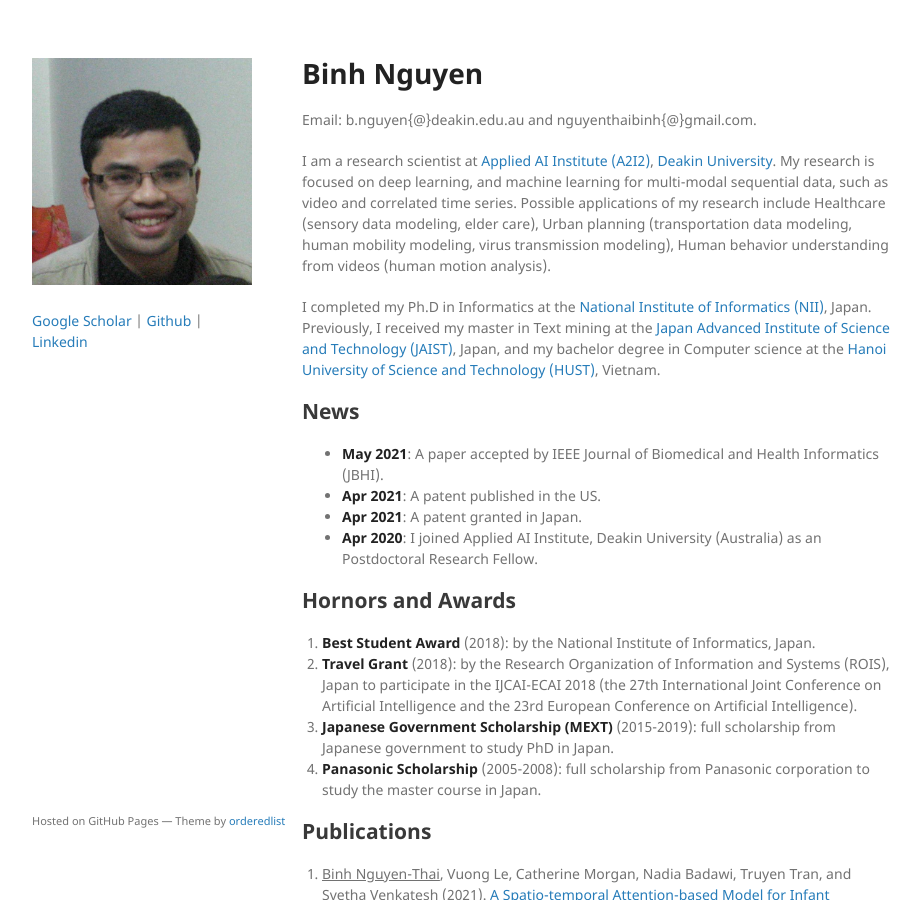
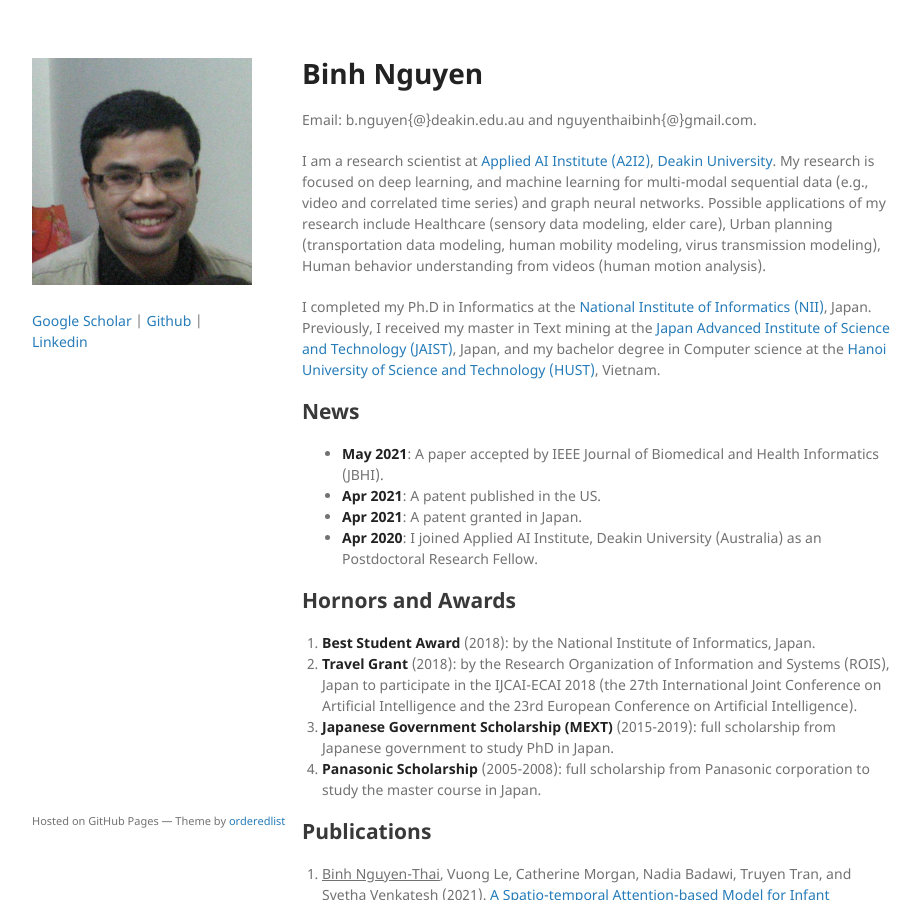
Before and after one commit to nguyenthaibinh/nguyenthaibinh.github.io, a Jekyll site: the page built from index.md, in a window 1280 px wide and 900 px high. Shown: the whole window, without its empty margins (178-1098 px from the left). Built offline with Jekyll 4.4.1, drawn with Linux system fonts in a browser that asks for light colours; the repository's description, which GitHub fills in, is left out; our own code applies the rules of GitHub Pages for plain Markdown files.

Commit message:
Update index.md

```diff
--- a/index.md
+++ b/index.md
@@ -4,7 +4,7 @@
 # Binh Nguyen
 Email: b.nguyen{@}deakin.edu.au and nguyenthaibinh{@}gmail.com.
 
-I am a research scientist at <a href="https://a2i2.deakin.edu.au">Applied AI Institute (A2I2)</a>, <a href="https://www.deakin.edu.au">Deakin University</a>. My research is focused on deep learning, and machine learning for multi-modal sequential data, such as video and correlated time series. Possible applications of my research include Healthcare (sensory data modeling, elder care), Urban planning (transportation data modeling, human mobility modeling, virus transmission modeling), Human behavior understanding from videos (human motion analysis).
+I am a research scientist at <a href="https://a2i2.deakin.edu.au">Applied AI Institute (A2I2)</a>, <a href="https://www.deakin.edu.au">Deakin University</a>. My research is focused on deep learning, and machine learning for multi-modal sequential data (e.g., video and correlated time series) and graph neural networks. Possible applications of my research include Healthcare (sensory data modeling, elder care), Urban planning (transportation data modeling, human mobility modeling, virus transmission modeling), Human behavior understanding from videos (human motion analysis).
 
 I completed my Ph.D in Informatics at the <a href="http://www.nii.ac.jp/graduate/en/">National Institute of Informatics (NII)</a>, Japan. Previously, I received my master in Text mining at the <a href="https://www.jaist.ac.jp/english/">Japan Advanced Institute of Science and Technology (JAIST)</a>, Japan, and my bachelor degree in Computer science at the <a href="https://en.hust.edu.vn/home">Hanoi University of Science and Technology (HUST)</a>, Vietnam.
 
```
